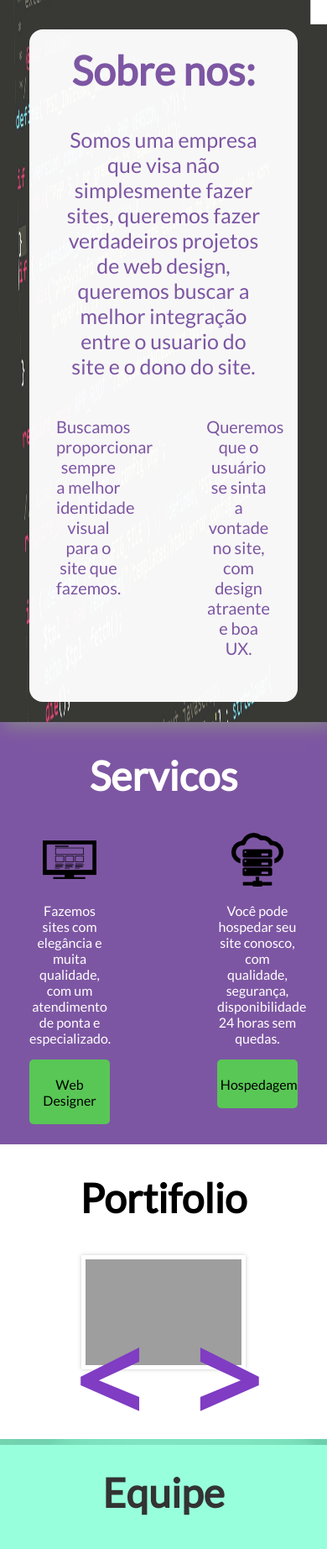
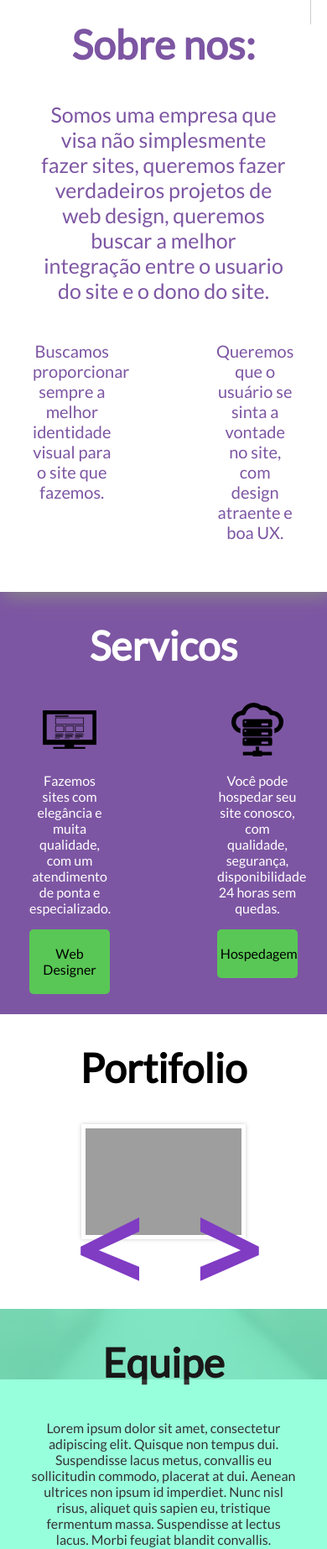
Before and after one commit to Jmallone/com.clavierdev, a PHP site: page / in a window 390 px wide. Shown: the part 222-2067 px from the top of the page at 84% size. Run offline with PHP 8.4, Linux system fonts and the light colour scheme; grey boxes are pictures that could not be loaded.

Commit message:
ajustando o header.css para telas menores

```diff
--- a/css/header.css
+++ b/css/header.css
@@ -56,6 +56,22 @@
 			z-index: 101;
 			right: -6px;
 		}
+
+		#sobre img{
+			display:none;
+		}
+
+		#sobre{
+			padding: 0px;
+			padding-top: 0%;
+			padding-bottom: 0%;
+			padding-left: 0%;
+			padding-right: 0%;
+		}
+		.panelsobre{
+			border-radius: 0px !important;
+		}
+
 
     }
 
```
